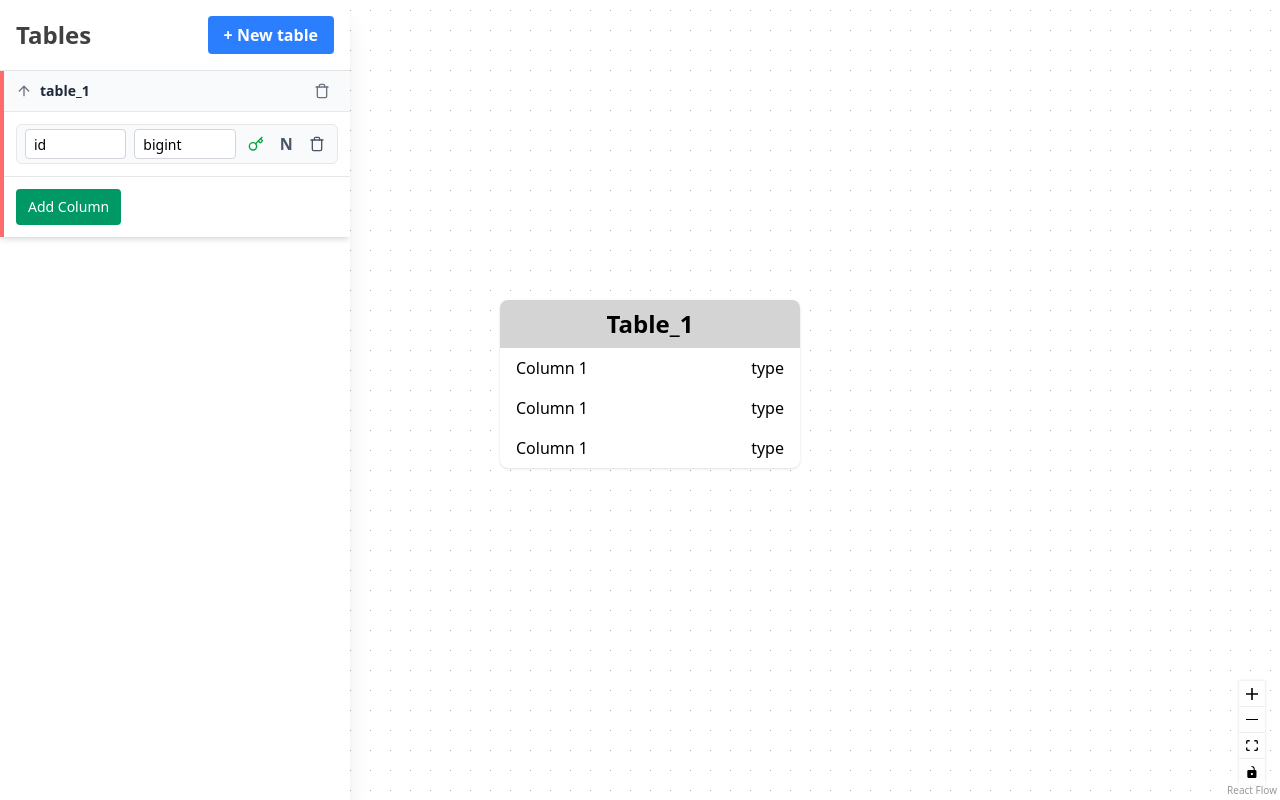
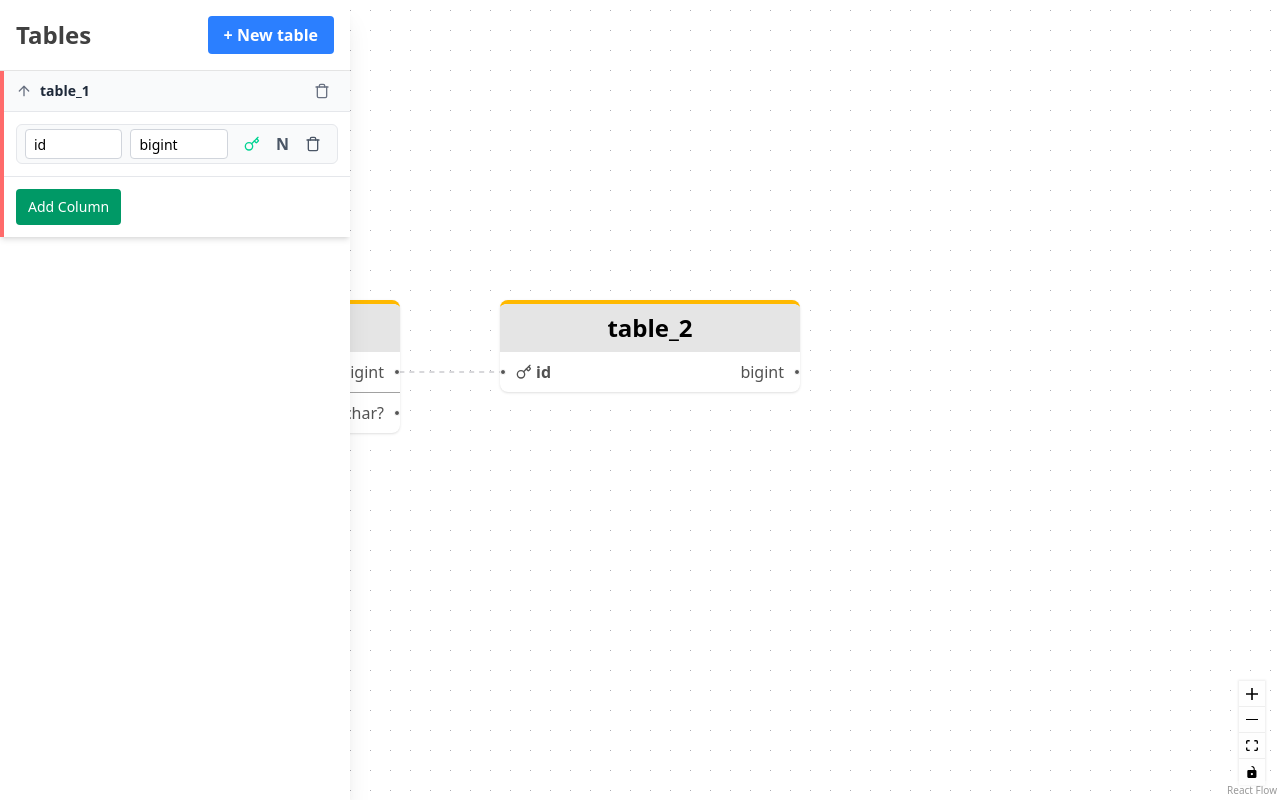
Before and after one commit to Affan-mulla/DataBase-Visualizer, a React (Vite) app: page / in a window 1280 px wide. Built offline with nearby package versions, Linux system fonts and the light colour scheme.

Commit message:
table and columns creation completed with state Managmnet

```diff
--- a/src/components/Collapsible.jsx
+++ b/src/components/Collapsible.jsx
@@ -1,13 +1,32 @@
-import { useState } from "react";
-import { Key, Trash, ArrowDown, ArrowUp } from "lucide-react";
+import { useEffect, useState } from "react";
+import { Key, Trash, ArrowDown, ArrowUp, Star, CircleDot, Snowflake } from "lucide-react";
 import { useStore } from "../store/store";
 
 function Collapsible({ id, borderColor, name }) {
+
+  const [isOpen, setIsOpen] = useState(true);
+  const [openKeyMenu, setOpenKeyMenu] = useState(null);
+
   const columns = useStore((state) => state.database.find((table) => table.id === id).columns);
   const deleteT = useStore((state) => state.deleteTable);
-  const [isOpen, setIsOpen] = useState(true);
   const addC = useStore((state) => state.addColumn);
   const deleteC = useStore((state) => state.deleteColumn);
+  const setKey = useStore((state) => state.setColoumnKey);
+  const setNull = useStore((state) => state.setColumnNull);
+
+
+
+
+  const options = [
+    { value: "none", label: "None", icon: CircleDot },
+    { value: "primary", label: "Primary", icon: Key },
+    { value: "unique", label: "Unique", icon: Snowflake }
+  ];
+
+  const toggleKeyMenu = (colId) => {
+    setOpenKeyMenu(openKeyMenu === colId ? null : colId);
+  };
+
 
   const addColumn = () => {
     addC(id, { id: crypto.randomUUID(), name: "new_column", type: "bigint", isPrimary: false, nullable: false });
@@ -21,9 +40,18 @@ function Collapsible({ id, borderColor, name }) {
     deleteT(id);
   }
 
+  const setColoumnKey = (colId, key) => {
+    setKey(id, colId, key);
+    toggleKeyMenu(null);
+  }
+
+  const setColumnNull = (colId, nullable) => {
+    setNull(id, colId, nullable);
+  }
+
   return (
     <div
-      className="w-full max-w-lg bg-white shadow-md overflow-hidden border-l-4"
+      className="w-full max-w-lg z-0 bg-white shadow-md border-l-4"
       style={{ borderLeftColor: `${borderColor}` }}
     >
       {/* Header */}
@@ -74,24 +102,52 @@ function Collapsible({ id, borderColor, name }) {
                   <option value="varchar" />
                 </datalist>
 
+                <div className="flex items-center h-full">
+                  <div className="relative h-full px-2 rounded hover:bg-gray-200 cursor-pointer flex items-center justify-center" onClick={() =>{
+                    toggleKeyMenu(col.id)
+                  }}>
+                    <button className="flex items-center justify-center h-full" >
+                      {
+                        col.key === "primary"
+                        ? <Key size={16} className="text-emerald-400" />
+                        : col.key === "unique"
+                        ? <Snowflake size={16} className="text-sky-400" />
+                        : <CircleDot size={16} />
 
-                <span className="text-green-600 h-full px-1 rounded hover:bg-gray-200 cursor-pointer flex items-center justify-center">
-                  <Key size={16} />
-                </span>
+                      }
+                    </button>
+
+                    {openKeyMenu === col.id && (
+                      <div className="absolute right-0 top-full  w-40 bg-neutral-800 text-white shadow shadow-neutral-900  rounded p-2 ">
+                        {
+                          options.map((option, index) => (
+                            <button className="flex items-center justify-start gap-4 py-1 px-4 hover:bg-teal-500 w-full rounded font-semibold" onClick={() => setColoumnKey(col.id, option.value)}>
+
+                              <option.icon size={16} />
+                              <span>{option.label}</span>
+                            </button>
+                          ))
+                        }
+
+                      </div>
+                    )}
+                  </div>
 
 
 
-                <span className="text-gray-600 hover:bg-gray-200 cursor-pointer rounded px-1 h-full flex items-center justify-center font-semibold">
+
+
+                  <span className={`text-gray-600 hover:bg-gray-200 cursor-pointer rounded px-2 h-full flex items-center justify-center font-semibold ${col.nullable ? "text-red-500" : "text-gray-600"} `} onClick={() => setColumnNull(col.id, !col.nullable)}>
                     N
                   </span>
 
-
                   <span
-                  className="text-gray-600 hover:bg-gray-200 cursor-pointer rounded px-1 h-full hover:text-red-500 flex items-center justify-center"
+                    className="text-gray-600 hover:bg-gray-200 cursor-pointer rounded px-2 h-full hover:text-red-500 flex items-center justify-center"
                     onClick={() => deleteColumn(col.id)}
                   >
                     <Trash size={16} />
                   </span>
+                </div>
               </div>
             ))}
           </div>
--- a/src/components/Display.jsx
+++ b/src/components/Display.jsx
@@ -1,6 +1,7 @@
-import { Background, Controls, ReactFlow } from '@xyflow/react'
+import { Background, Controls, Handle, Position, ReactFlow, useEdgesState, useNodesState } from '@xyflow/react'
 import React from 'react'
 import '@xyflow/react/dist/style.css';
+import { Key } from 'lucide-react';
 
 const Display = () => {
 
@@ -8,12 +9,18 @@ const Display = () => {
     custom: CustomNode,
   }
 
+  const [nodes, setNodes, onNodesChange] = useNodesState(initialNodes);
+  const [edges, setEdges, onEdgesChange] = useEdgesState(initialedges);
+
+
   return (
     <div className="h-screen w-full relative">
       <ReactFlow
-        panOnScroll
-        nodes={initialNodes}
+        onNodesChange={onNodesChange}
+        nodes={nodes}
         nodeTypes={nodeTypes}
+        edges={edges}
+        onEdgesChange={onEdgesChange}
       >
         <Background />
 
@@ -31,32 +38,92 @@ const initialNodes = [
     id: 'n1',
     type: 'custom',
     data: {
-      label: 'Node 1',
-      name: 'Node 1'
+      tableName: 'table_1',
+      columns: [
+        {
+          id: 1,
+          name: 'id',
+          type: 'bigint',
+          isPrimary: true,
+          nullable: false
+        },
+        {
+          id: 2,
+          name: 'name',
+          type: 'varchar',
+          isPrimary: false,
+          nullable: true,
+        }
+      ]
+    },
+    position: { x: 100, y: 300 },
+  },
+  {
+    id: 'n2',
+    type: 'custom',
+    data: {
+      tableName: 'table_2',
+      columns: [
+        {
+          id: 1,
+          name: 'id',
+          type: 'bigint',
+          isPrimary: true,
+          nullable: false
+        }
+      ]
     },
     position: { x: 500, y: 300 },
   }
 ]
 
-function CustomNode() {
+const initialedges = [
+  {
+    id: 'e1',
+    source: 'n1',
+    target: 'n2',
+    animated: true
+  }
+]
+function CustomNode({ data }) {
   return (
-    <div className='w-[300px] h-auto bg-white shadow rounded-lg border-t-amber-400 flex flex-col overflow-hidden'>
-      <h1 className=' bg-neutral-300 text-2xl font-bold py-2 px-4 text-center w-full'>Table_1</h1>
-      <div className='flex flex-col last:border-b-0  [&:not(:last-child)]:border-b]'>
-        <div className='flex justify-between py-2 px-4  '>
-          <p>Column 1</p>
-          <p>type</p>
-        </div>
-        <div className='flex justify-between py-2 px-4 '>
-          <p>Column 1</p>
-          <p>type</p>
-        </div>
-        <div className='flex justify-between py-2 px-4 '>
-          <p>Column 1</p>
-          <p>type</p>
-        </div>
+    <div className="w-[300px] bg-white shadow rounded-lg border-t-amber-400 border-t-4 flex flex-col overflow-hidden">
+      {/* Table Name */}
+      <h1 className="bg-neutral-200 text-2xl font-bold py-2 px-4 text-center">
+        {data.tableName}
+      </h1>
 
+      {/* Table Rows */}
+      <div className="flex flex-col divide-y divide-neutral-400">
+        {data.columns.map((col, i) => (
+          <div key={i} className="relative flex justify-between py-2 px-4 text-neutral-600">
+            {/* Left handle */}
+            <Handle
+              type="target"
+              position={Position.Left}
+              id={`${data.tableName}-${col.name}-in`}
+              style={{ top: '50%', transform: 'translateY(-50%)', background: '#555' }}
+            />
+
+            {/* Column name */}
+            <p className="flex items-center gap-1 font-semibold">
+              {col.isPrimary && <Key size={16} />}
+              {col.name}
+            </p>
+
+            {/* Column type */}
+            <p>{col.type}{col.nullable && '?'}</p>
+
+            {/* Right handle */}
+            <Handle
+              type="source"
+              position={Position.Right}
+              id={`${data.tableName}-${col.name}-out`}
+              style={{ top: '50%', transform: 'translateY(-50%)', background: '#555' }}
+            />
+          </div>
+        ))}
       </div>
     </div>
-  )
+  );
 }
--- a/src/store/store.jsx
+++ b/src/store/store.jsx
@@ -11,12 +11,42 @@ export const useStore = create((set) => ({
                     id: 1,
                     name: "id",
                     type: "bigint",
-                    isPrimary: true,
+                    key: "primary",
                     nullable: false
                 }
             ]
         }
     ],
+
+
+    setColoumnKey: (tableId, colId, key) =>
+        set((state) => ({
+            database: state.database.map((table) =>
+                table.id === tableId
+                    ? {
+                        ...table,
+                        columns: table.columns.map((col) =>
+                            col.id === colId ? { ...col, key: key } : col
+                        )
+                    } :
+                    table
+
+            )
+        })),
+
+    setColumnNull: (tableId, colId, nullable) =>
+        set((state) => ({
+            database: state.database.map((table) =>
+                table.id === tableId
+                    ? {
+                        ...table,
+                        columns: table.columns.map((col) =>
+                            col.id === colId ? { ...col, nullable: nullable } : col
+                        )
+                    }
+                    : table
+            )
+        })),
 
     addTable: (table) =>
         set((state) => ({
```
Lines whose indentation alone changed are shown as unchanged.
